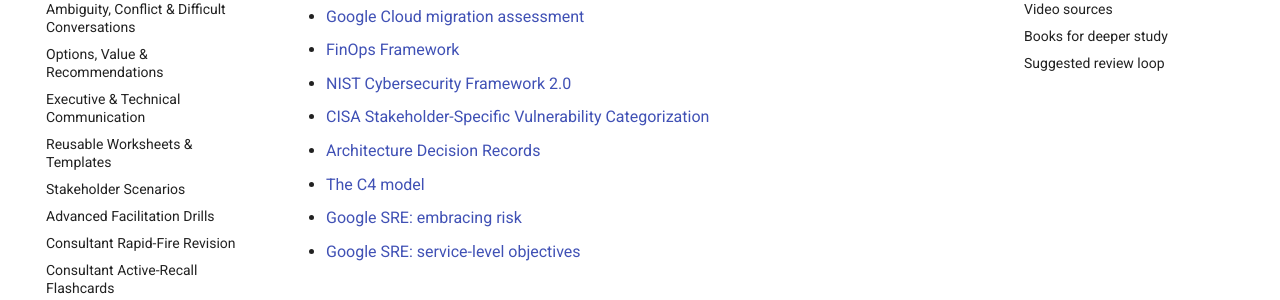
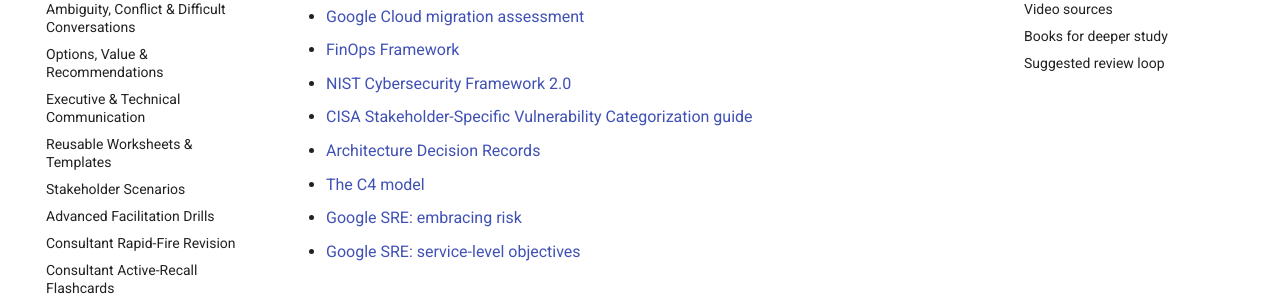
Before and after one commit to acloudmonk/cloud-devops-interview-preparation, an MkDocs documentation site: the page built from docs/interview-playbook/references.md, in a window 1280 px wide and 900 px high, scrolled down 533 px. Shown: the part 153-453 px from the top of the window. Built offline with MkDocs 1.6.1 and Material for MkDocs 9.7.7, drawn with Linux system fonts in a browser that asks for light colours; comment, search, counter and statistics services are not loaded.

Commit message:
docs: fix consultant reference link

```diff
--- a/docs/interview-playbook/references.md
+++ b/docs/interview-playbook/references.md
@@ -18,7 +18,7 @@
 - [Google Cloud migration assessment](https://docs.cloud.google.com/migration-center/docs/migration-center-overview)
 - [FinOps Framework](https://www.finops.org/framework/)
 - [NIST Cybersecurity Framework 2.0](https://www.nist.gov/cyberframework)
-- [CISA Stakeholder-Specific Vulnerability Categorization](https://www.cisa.gov/resources-tools/services/stakeholder-specific-vulnerability-categorization-ssvc)
+- [CISA Stakeholder-Specific Vulnerability Categorization guide](https://www.cisa.gov/sites/default/files/publications/cisa-ssvc-guide%20508c.pdf)
 - [Architecture Decision Records](https://adr.github.io/)
 - [The C4 model](https://c4model.com/)
 - [Google SRE: embracing risk](https://sre.google/sre-book/embracing-risk/)
```
